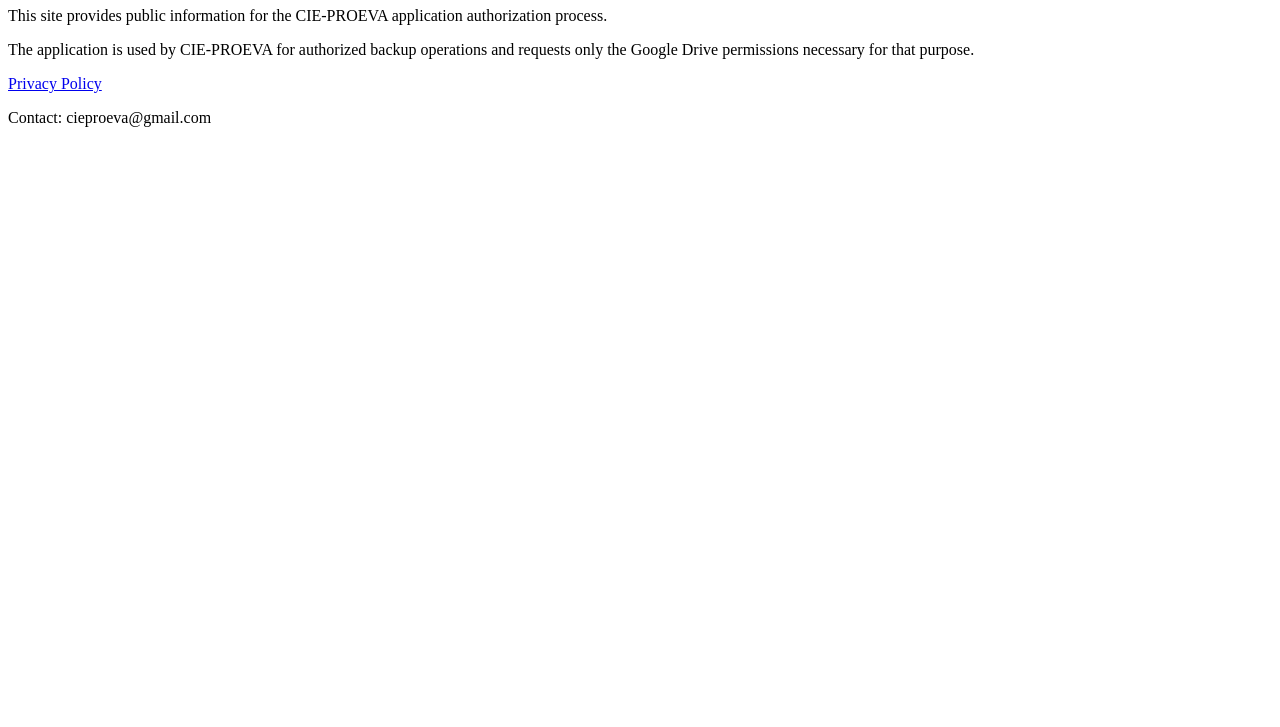
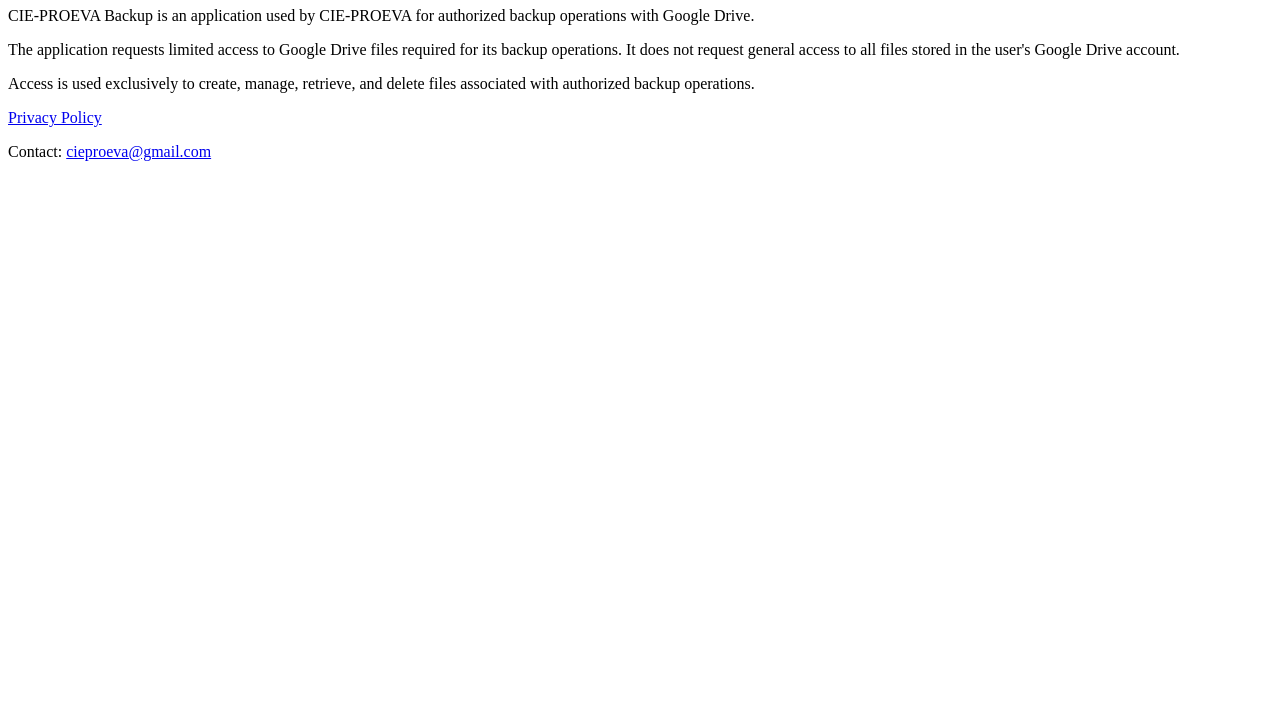
Before and after one commit to toxavy/cieproeva-backup-pages, a plain HTML site: page index.html in a window 1280 px wide. Shown: the part 73-800 px from the top of the page. Drawn offline with Linux system fonts and the light colour scheme.

Commit message:
Update CIE-PROEVA OAuth information page

```diff
--- a/index.html
+++ b/index.html
@@ -3,15 +3,47 @@
 <head>
   <meta charset="utf-8">
   <meta name="viewport" content="width=device-width, initial-scale=1">
+
   <title>CIE-PROEVA Backup</title>
+
+  <meta
+    name="description"
+    content="CIE-PROEVA Backup is an application used for authorized backup operations with Google Drive using limited file access."
+  >
 </head>
+
 <body>
   <main>
     <h1>CIE-PROEVA Backup</h1>
-    <p>This site provides public information for the CIE-PROEVA application authorization process.</p>
-    <p>The application is used by CIE-PROEVA for authorized backup operations and requests only the Google Drive permissions necessary for that purpose.</p>
-    <p><a href="privacy.html">Privacy Policy</a></p>
-    <p>Contact: cieproeva@gmail.com</p>
+
+    <p>
+      CIE-PROEVA Backup is an application used by CIE-PROEVA
+      for authorized backup operations with Google Drive.
+    </p>
+
+    <p>
+      The application requests limited access to Google Drive
+      files required for its backup operations. It does not
+      request general access to all files stored in the user's
+      Google Drive account.
+    </p>
+
+    <p>
+      Access is used exclusively to create, manage, retrieve,
+      and delete files associated with authorized backup
+      operations.
+    </p>
+
+    <p>
+      <a href="privacy.html">Privacy Policy</a>
+    </p>
+
+    <p>
+      Contact:
+      <a href="mailto:cieproeva@gmail.com">
+        cieproeva@gmail.com
+      </a>
+    </p>
   </main>
 </body>
 </html>
```
